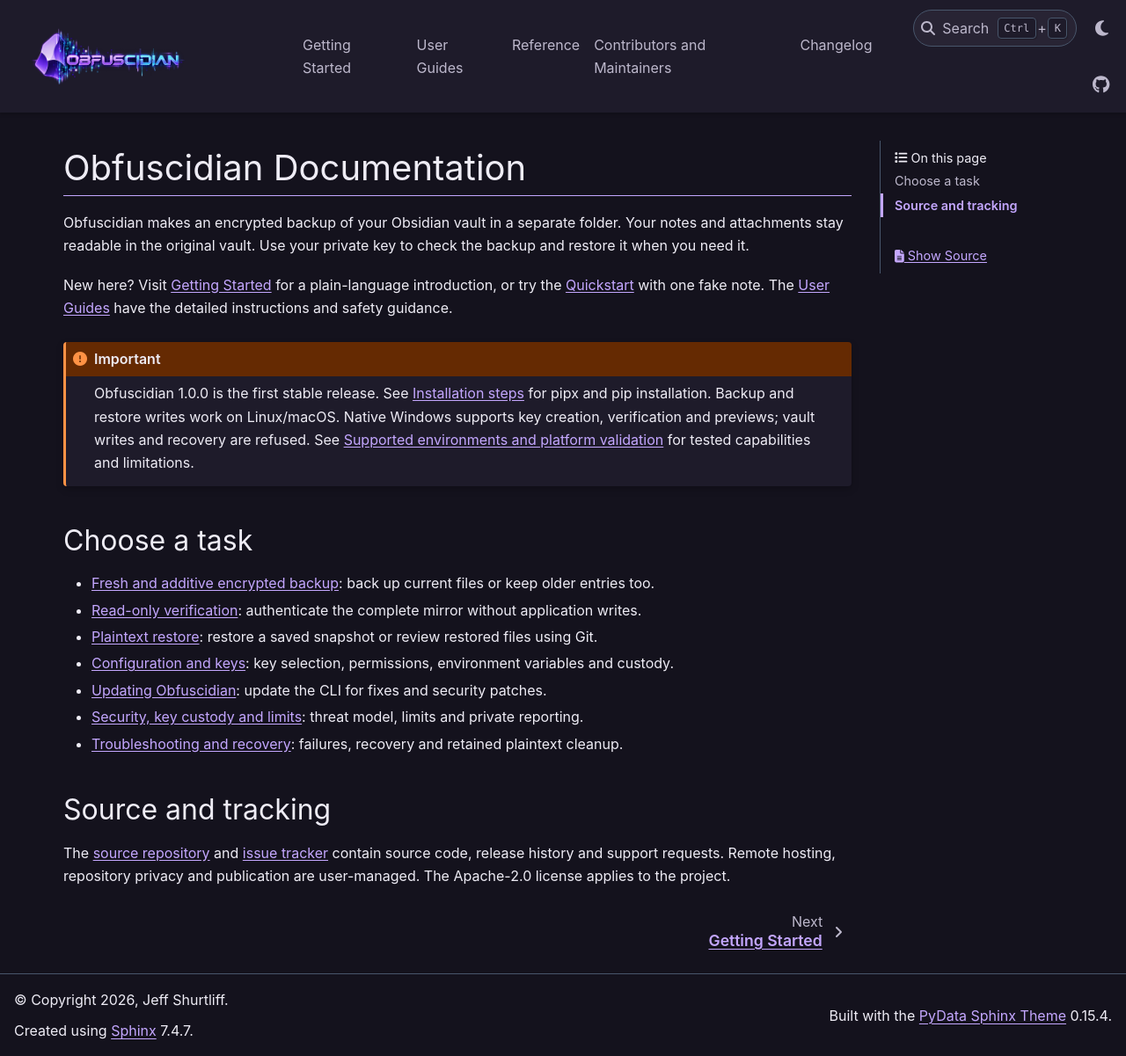
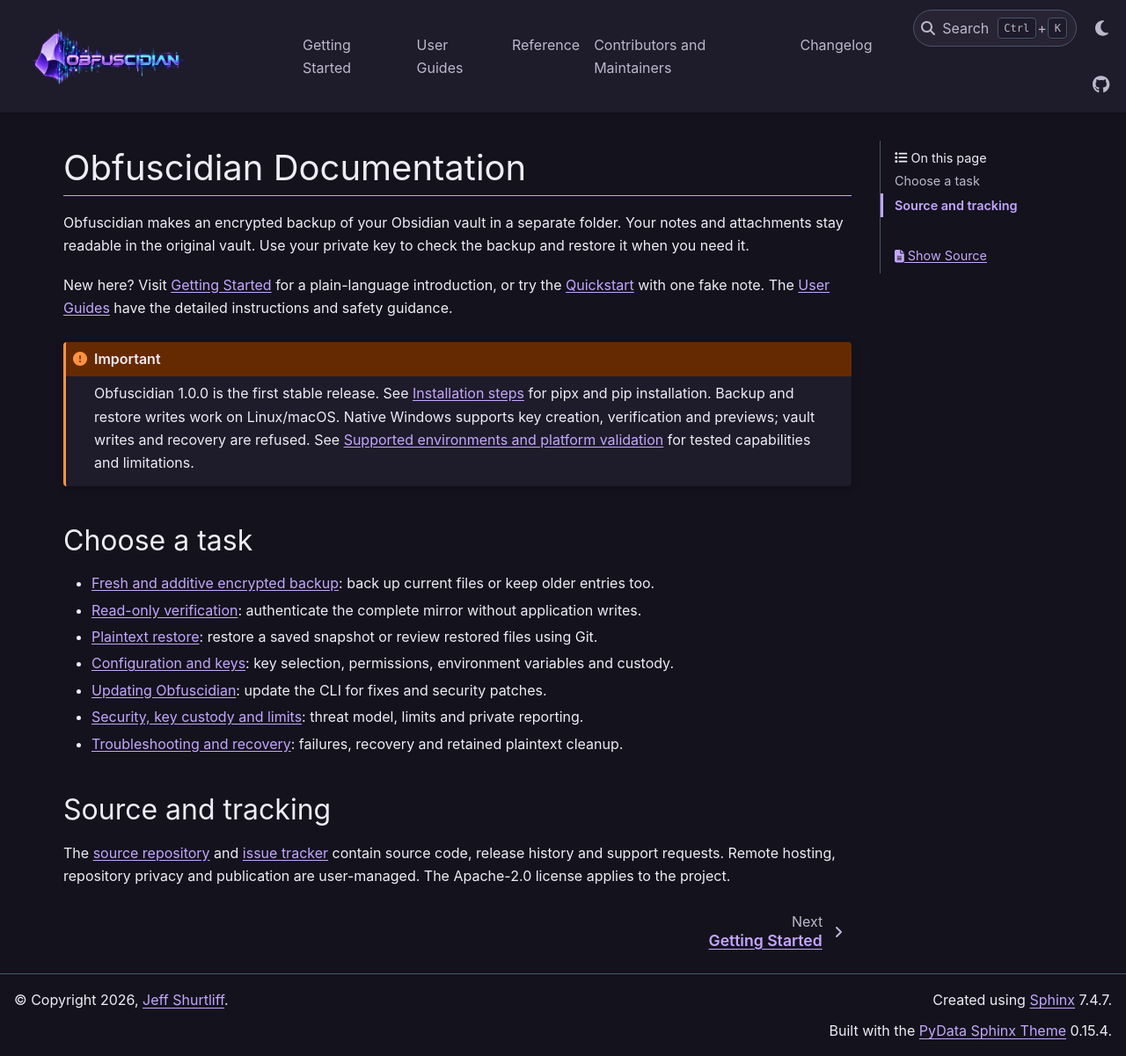
Before and after one commit to jeffshurtliff/obfuscidian, a Sphinx documentation site: the page built from docs/index.rst, in a window 1280 px wide and 1201 px high. Shown: the whole window at 88% size. Built offline with Sphinx 7.4.7 and the PyData theme 0.15.4, drawn with Linux system fonts in a browser that asks for light colours.

Commit message:
Added custom copyright section in docs footer and adjusted CSS

```diff
--- a/docs/_static/custom.css
+++ b/docs/_static/custom.css
@@ -1,3 +1,11 @@
+/*!
+ * Obfuscidian Documentation
+ * Description: Stylesheet for main layout and components
+ * Author: Jeff Shurtliff
+ * Last Modified: Jeff Shurtliff
+ * Modified Date: 09 Oct 2026
+ */
+
 /* Violet and cyan from the supplied logo, subdued around readable content.
    Keep PyData's semantic warning/error colors and accessible syntax palette. */
 html[data-theme="dark"] {
@@ -39,6 +47,11 @@
   /* background: #14121d; */
   border-radius: 0.35rem;
   padding: 0.25rem 0.5rem;
+}
+
+/* Vertically align the copyright section of footer */
+.bd-footer .footer-items__start {
+    justify-content: start;
 }
 
 .bd-article-container {
--- /dev/null
+++ b/docs/_templates/custom_copyright.html
@@ -0,0 +1,3 @@
+<p class="copyright">
+    &copy; Copyright 2026, <a href="https://shurt.us" target="_blank">Jeff Shurtliff</a>.
+</p>
--- a/docs/conf.py
+++ b/docs/conf.py
@@ -4,7 +4,7 @@
 :Synopsis:          Configures the local Obfuscidian documentation build
 :Created By:        Jeff Shurtliff
 :Last Modified:     Jeff Shurtliff
-:Modified Date:     06 Oct 2026
+:Modified Date:     09 Oct 2026
 """
 
 import tomllib
@@ -35,16 +35,25 @@
 html_theme = 'pydata_sphinx_theme'
 html_title = f'{project} {release} Documentation'
 html_static_path = ['_static']
+templates_path = ['_templates']
 html_css_files = ['custom.css']
 html_logo = '_static/obfuscidian-logo-horizontal-web.png'
 html_context = {'default_mode': 'dark'}
 html_theme_options = {
     'logo': {'alt_text': 'Obfuscidian Documentation — Home'},
     'navbar_end': ['theme-switcher', 'navbar-icon-links'],
-    'icon_links': [{'name': 'GitHub', 'url': 'https://github.com/jeffshurtliff/obfuscidian', 'icon': 'fa-brands fa-github'}],
+    'icon_links': [
+        {
+            'name': 'GitHub',
+            'url': 'https://github.com/jeffshurtliff/obfuscidian',
+            'icon': 'fa-brands fa-github',
+        },
+    ],
     'show_prev_next': True,
     'navigation_depth': 2,
     'show_toc_level': 2,
+    'footer_start': ['custom_copyright'],
+    'footer_end': ['sphinx-version', 'theme-version'],
 }
 html_show_sourcelink = True
 html_copy_source = True
```
